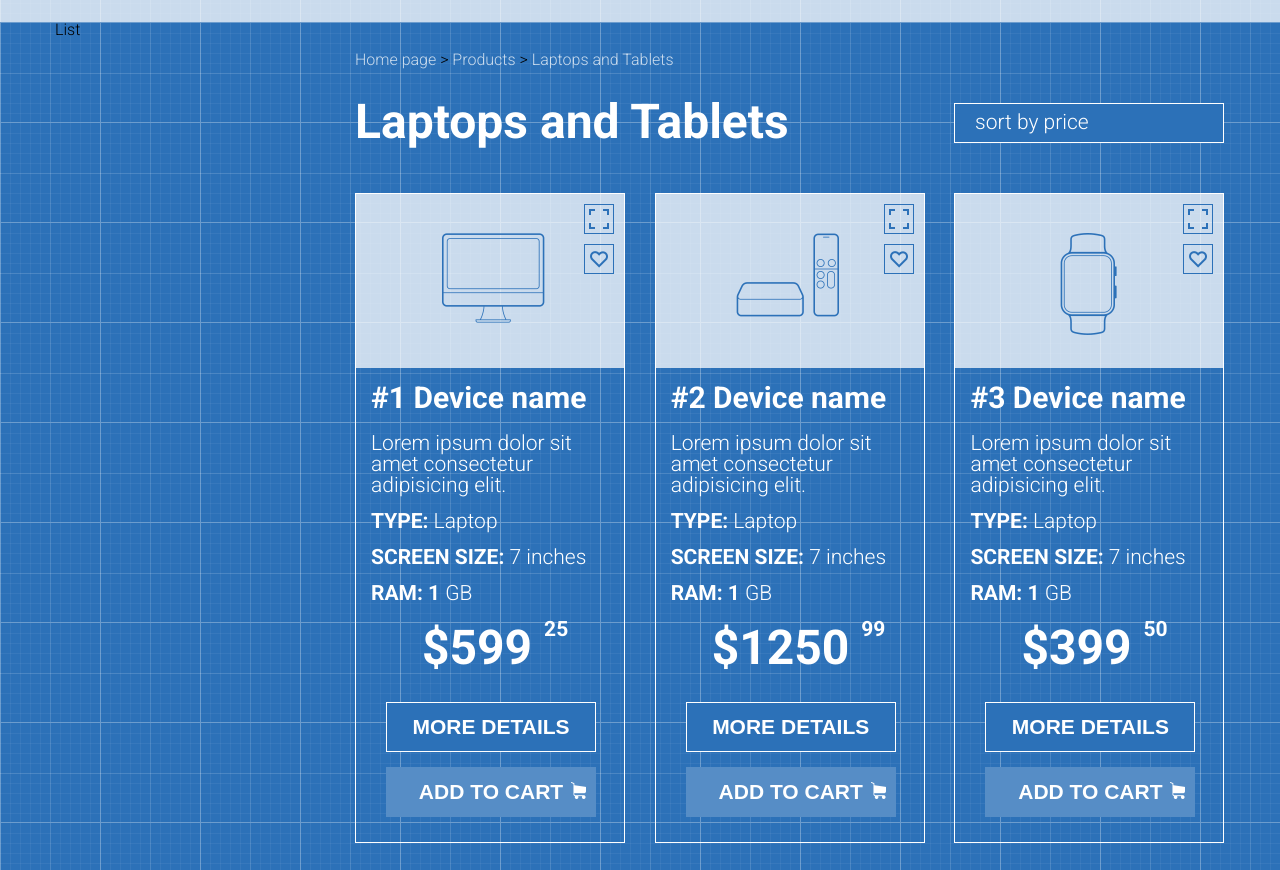
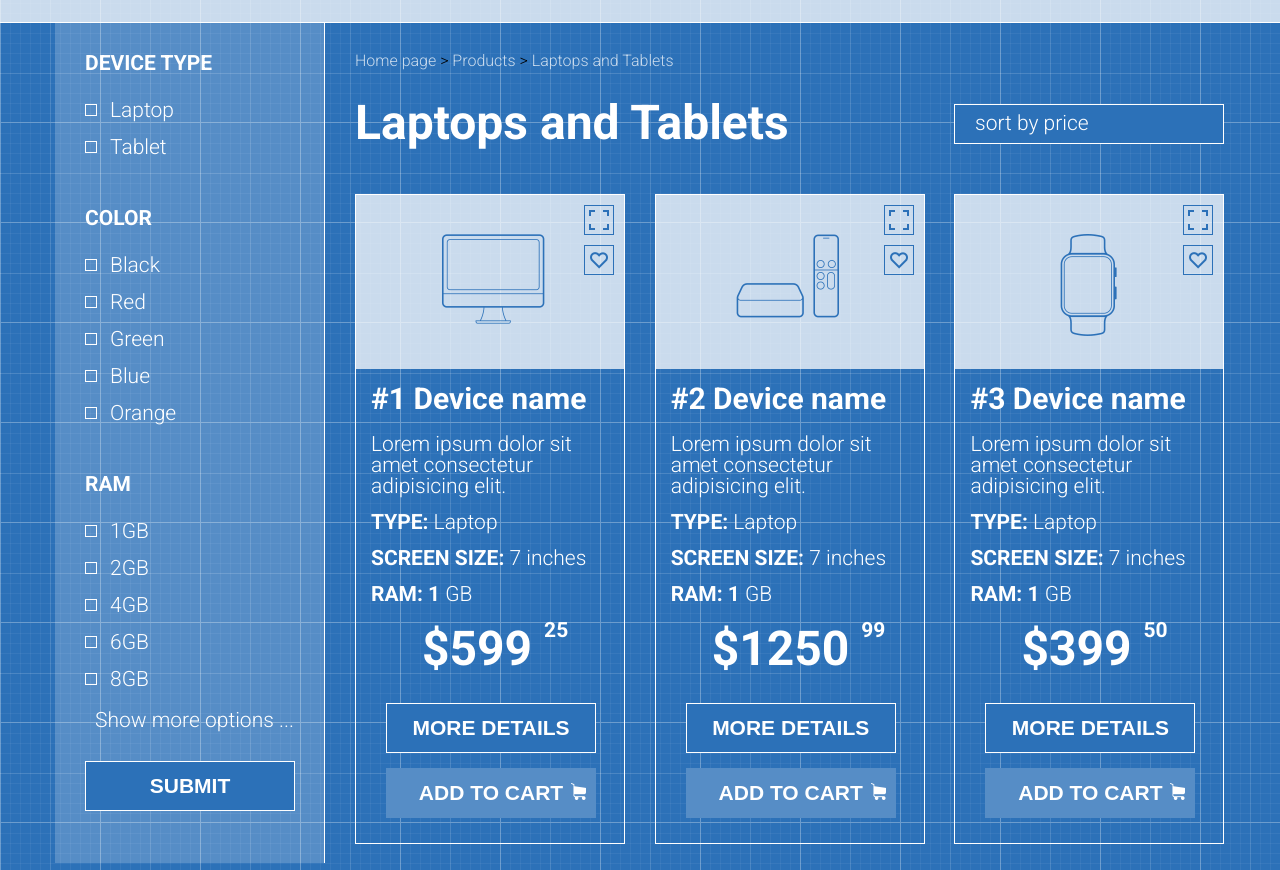
Before and after one commit to juliakhrap/shop-project, a plain HTML site: page index.html in a window 1280 px wide. Shown: the part 78-948 px from the top of the page. Drawn offline with Linux system fonts and the light colour scheme.

Commit message:
added list

```diff
--- a/index.html
+++ b/index.html
@@ -73,7 +73,109 @@
     <main class="main">
         <div class="container">
             <div class="row">
-                            <div class="col-md-3">List
+                <div class="col-md-3">
+                    <div class="list">
+                        <div class="filters">
+                            DEVICE TYPE
+                        </div>
+                        <div class="filter-options">
+                            <input type="checkbox" id="choise-1">
+                            </input>
+                            <label for="choise-1">
+                                <div class="option">Laptop</div>
+
+                            </label></div>
+                        <div class="filter-options">
+                            <input type="checkbox" id="choise-2">
+                            </input>
+                            <label for="choise-2">
+                                <div class="option">Tablet</div>
+
+                            </label></div>
+                            <div class="filters">
+                                COLOR
+                            </div>
+                        <div class="filter-options">
+                            <input type="checkbox" id="choise-3">
+                            </input>
+                            <label for="choise-3">
+                                <div class="option">Black</div>
+
+                            </label></div>
+                        <div class="filter-options">
+                            <input type="checkbox" id="choise-4">
+                            </input>
+                            <label for="choise-4">
+                                <div class="option">Red</div>
+
+                            </label></div>
+                            <div class="filter-options">
+                                <input type="checkbox" id="choise-5">
+                                </input>
+                                <label for="choise-5">
+                                    <div class="option">Green</div>
+
+                                </label></div>
+                                <div class="filter-options">
+                                    <input type="checkbox" id="choise-6">
+                                    </input>
+                                    <label for="choise-6">
+                                        <div class="option">Blue</div>
+
+                                    </label></div>
+                                    <div class="filter-options">
+                                        <input type="checkbox" id="choise-7">
+                                        </input>
+                                        <label for="choise-7">
+                                            <div class="option">Orange</div>
+
+                                        </label></div>
+                            <div class="filters">
+                                RAM
+                            </div>
+                        <div class="filter-options">
+                            <input type="checkbox" id="choise-8">
+                            </input>
+                            <label for="choise-8">
+                                <div class="option">1GB</div>
+
+                            </label></div>
+                        <div class="filter-options">
+                            <input type="checkbox" id="choise-9">
+                            </input>
+                            <label for="choise-9">
+                                <div class="option">2GB</div>
+
+                            </label></div>
+                            <div class="filter-options">
+                                <input type="checkbox" id="choise-10">
+                                </input>
+                                <label for="choise-10">
+                                    <div class="option">4GB</div>
+
+                                </label></div>
+                                <div class="filter-options">
+                                    <input type="checkbox" id="choise-11">
+                                    </input>
+                                    <label for="choise-11">
+                                        <div class="option">6GB</div>
+
+                                    </label></div>
+                                    <div class="filter-options">
+                                        <input type="checkbox" id="choise-12">
+                                        </input>
+                                        <label for="choise-12">
+                                            <div class="option">8GB</div>
+
+                                        </label></div>
+
+                        <div class="show-more">
+                            <a href="">Show more options ...</a>
+                        </div>
+                        <div class="btn-submit">
+                            <button class="submit">SUBMIT</button>
+                        </div>
+                    </div>
                 </div>
                 <div class="col-md-9">
                     <div class="row">
--- a/style.css
+++ b/style.css
@@ -335,3 +335,67 @@ span {
     right: 10px;
     top:15px;
 }
+.list {
+    padding-left: 30px;
+    color: white;
+    font-size: 21px;
+    background-color: rgba(255, 255, 255, 0.20);
+    border-right: 1px solid white;
+    height: 840px;
+}
+.filters {
+    padding-top:30px;
+    padding-bottom: 30px ;
+    font-weight: 700;
+}
+
+
+label::before {
+    content: "";
+    display: block;
+    width: 10px;
+    height: 10px;
+    border: 1px solid white;
+
+}
+input[type='checkbox']:checked+label::before {
+    background-color: white;
+}
+
+input[type='checkbox'] {
+    display: none;
+}
+.filter-options {
+    margin-bottom: 25px;
+    position: relative;
+}
+.option {
+    position:absolute;
+    bottom: -5px;
+    left: 25px;
+}
+.show-more>a {
+    text-decoration: none;
+    color: white;
+}
+.show-more {
+    padding-bottom: 30px;
+    padding-left: 10px;
+}
+
+.submit {
+    border: solid 1px white;
+    background-color: #2c71b8;
+    color: white;
+    font-size: 21px;
+    font-weight: 700;
+    width: 210px;
+    height: 50px;
+}
+.submit:hover {
+    background-color: white;
+    color:#2c71b8;
+}
+.main {
+    border-top: 1px solid white;
+}
```
Lines whose indentation alone changed are shown as unchanged.
